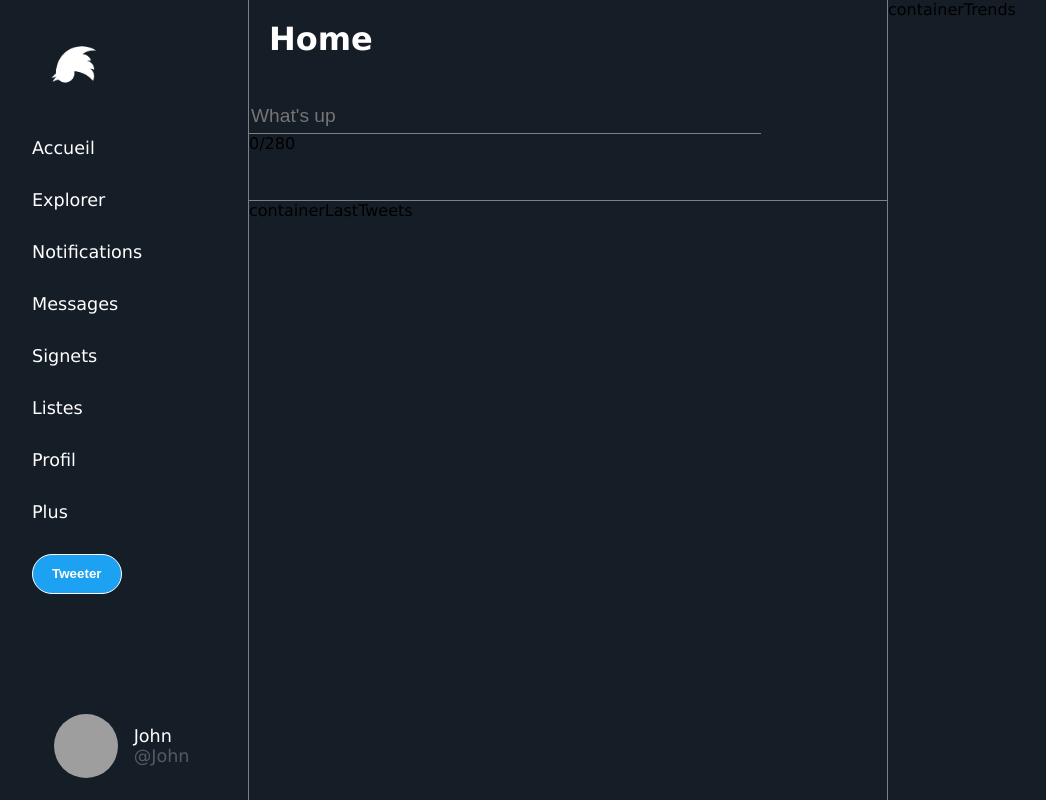
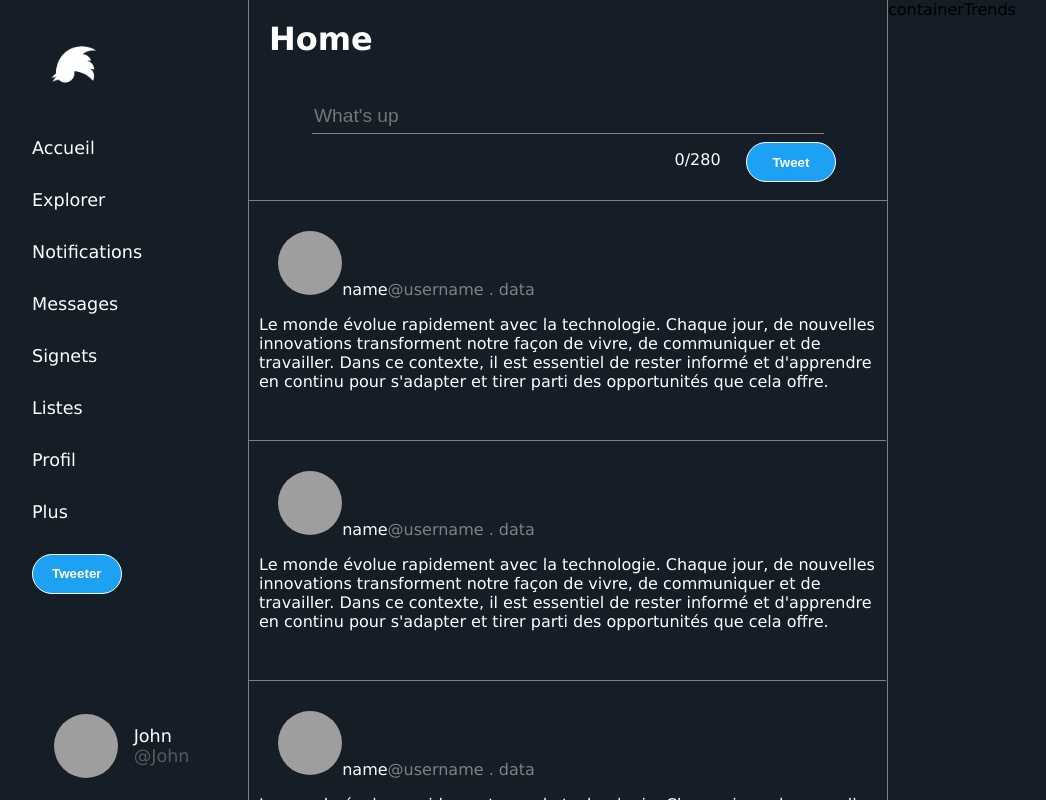
Before and after one commit to askilax/hackatweet-frontend, a Next.js app: page /Home in a window 1280 px wide. Shown: the whole page, without its empty margins (8-1054 px from the left). Built offline with nearby package versions, Linux system fonts and the light colour scheme; grey boxes are pictures that could not be loaded.

Commit message:
mise en place terminer sur ma page last tweet

```diff
--- a/components/Home.js
+++ b/components/Home.js
@@ -1,4 +1,5 @@
 import styles from '../styles/Home.module.css';
+import LastTweets from './LastTweets';
 import Tweets from './Tweets';
 
 
@@ -35,7 +36,9 @@ function Home() {
           <Tweets />
         </div>
         <div className={styles.containerLastTweets}>
-          containerLastTweets
+          <LastTweets />
+          <LastTweets />
+          <LastTweets />
         </div>
       </div>
       <div className={styles.containerTrends}>
--- a/components/LastTweets.js
+++ b/components/LastTweets.js
@@ -1,15 +1,24 @@
 import styles from '../styles/LastTweets.module.css';
 
 const LastTweets = ({ tweet }) => {
-  return (
-    <div className="tweet">
-      <div className="user-info">
-        <img src={tweet.user.avatar} alt="avatar" />
-        <span>{tweet.user.name} @{tweet.user.handle}</span>
-      </div>
-      <p>{tweet.content}</p>
-    </div>
-  );
+    return (
+        // <div className="tweet">
+        //   <div className="user-info">
+        //      <img src={tweet.user.avatar} alt="avatar" />
+        //     <span>{tweet.user.name} @{tweet.user.handle}</span>
+        //   </div>
+        //    <p>{tweet.content}</p>
+        // </div>
+        <div className={styles.tweet}>
+            <div className="user-info">
+                <img src='./profil.jpg' alt="avatar" className={styles.imgProfil} />
+                <span className={styles.name}>name</span>
+                <span className={styles.username}>@username</span>
+                <span className={styles.data}> . data</span>
+            </div>
+            <p className={styles.p}>Le monde évolue rapidement avec la technologie. Chaque jour, de nouvelles innovations transforment notre façon de vivre, de communiquer et de travailler. Dans ce contexte, il est essentiel de rester informé et d'apprendre en continu pour s'adapter et tirer parti des opportunités que cela offre.</p>
+        </div>
+    );
 };
 
 
--- a/components/Tweets.js
+++ b/components/Tweets.js
@@ -18,9 +18,12 @@ function Tweets() {
         <h1 className={styles.title}>
           Home
         </h1>
-        <div>
+        <div className={styles.Input}>
           <input className={styles.textHome} type='text' placeholder="What's up" maxLength={maxLength} onChange={handleChange} />
-          <span>{value.length}/{maxLength}</span>
+        </div>
+        <div className={styles.pBtn}>
+          <p className={styles.p}>{value.length}/{maxLength}</p>
+          <button className={styles.btn1}>Tweet</button>
         </div>
       </main>
     </div>
--- a/styles/Home.module.css
+++ b/styles/Home.module.css
@@ -26,6 +26,25 @@
   background-color: #151D27;
   height: 75vh;
   border-top: 1px solid grey;
+  overflow-y: scroll;
+}
+
+.containerLastTweets::-webkit-scrollbar {
+  width: 1px;
+}
+
+.containerLastTweets::-webkit-scrollbar-track {
+  background: #e0e0e0;
+  border-radius: 10px;
+}
+
+.containerLastTweets::-webkit-scrollbar-thumb {
+  background: #1DA1F2;
+  border-radius: 10px;
+}
+
+.containerLastTweets::-webkit-scrollbar-thumb:hover {
+  background: #0d8aec;
 }
 
 .containerTrends {
--- a/styles/LastTweets.module.css
+++ b/styles/LastTweets.module.css
@@ -1,69 +1,36 @@
-.center-panel {
-    width: 50%;
-    border-left: 1px solid #38444d;
-    border-right: 1px solid #38444d;
-    padding: 20px;
+.tweet {
+  display: flex;
+  flex-direction: column;
+  border-bottom: 1px solid grey;
+  width: 49.8vw;
+  height: 30vh;
+  padding: 10px;
 }
 
-  .center-panel h2 {
-    font-size: 20px;
-    margin-bottom: 20px;
+.imgProfil {
+  height: 8vh;
+  width: 5vw;
+  border-radius: 250px;
+  margin-left: 1.5vw;
+  margin-top: 2.5vh;
 }
 
-  .search-bar {
+.user-info {
   display: flex;
-    margin-bottom: 20px;
 }
 
-  .search-bar input {
-    width: 100%;
-    padding: 10px;
-    border-radius: 30px;
-    background-color: #192734;
-    border: 1px solid #38444d;
+.name {
   color: white;
 }
 
-  .search-bar button {
-    background-color: #1da1f2;
-    border: none;
-    padding: 10px 20px;
-    margin-left: 10px;
-    border-radius: 30px;
-    color: white;
-    cursor: pointer;
+.username {
+  color: grey;
 }
 
-  .tweet-list {
-    display: flex;
-    flex-direction: column;
+.data {
+  color: grey;
 }
 
-  .tweet {
-    background-color: #192734;
-    padding: 15px;
-    margin-bottom: 20px;
-    border-radius: 10px;
+.p {
+  color: white;
 }
-
-  .tweet .user-info {
-    display: flex;
-    align-items: center;
-    margin-bottom: 10px;
-  }
-
-  .tweet .user-info img {
-    width: 40px;
-    height: 40px;
-    border-radius: 50%;
-    margin-right: 10px;
-  }
-
-  .tweet .user-info span {
-    font-weight: bold;
-  }
-
-  .tweet p {
-    font-size: 16px;
-    color: #eeeeee;
-  }
--- a/styles/Tweets.module.css
+++ b/styles/Tweets.module.css
@@ -1,18 +1,54 @@
-.title{
-  color:white;
+.title {
+  color: white;
   margin-top: 0px;
   padding: 20px;
 }
 
-.textHome{
+.textHome {
   justify-content: center;
-display: flex;
   font-size: 1.2rem;
   color: white;
   width: 40vw;
   height: 35px;
-border:none;
+  border: none;
   outline: none;
   border-bottom: 1px solid grey;
   background-color: #151D27;
 }
+
+.Input {
+text-align: center;
+}
+
+.pBtn {
+display: flex;
+justify-content: end;
+margin-right: 4vw;
+}
+
+.btn1 {
+  background-color: #1DA1F2;
+  border: 1px solid white;
+  color: white;
+  width: 7vw;
+  height: 5vh;
+  font-weight: 600;
+  border-radius: 50px;
+  transition: background-color 1s ease, transform 1s ease;
+  transform: scale(1);
+  cursor: pointer;
+  margin-top: 1vh;
+}
+
+.btn1:hover {
+  background-color: #151D27;
+  color: white;
+  border: 1px solid white;
+  transform: scale(1);
+}
+
+.p{
+  color: white;
+  font-weight: 500;
+  margin-right: 2vw;
+}
```
Lines whose indentation alone changed are shown as unchanged.
